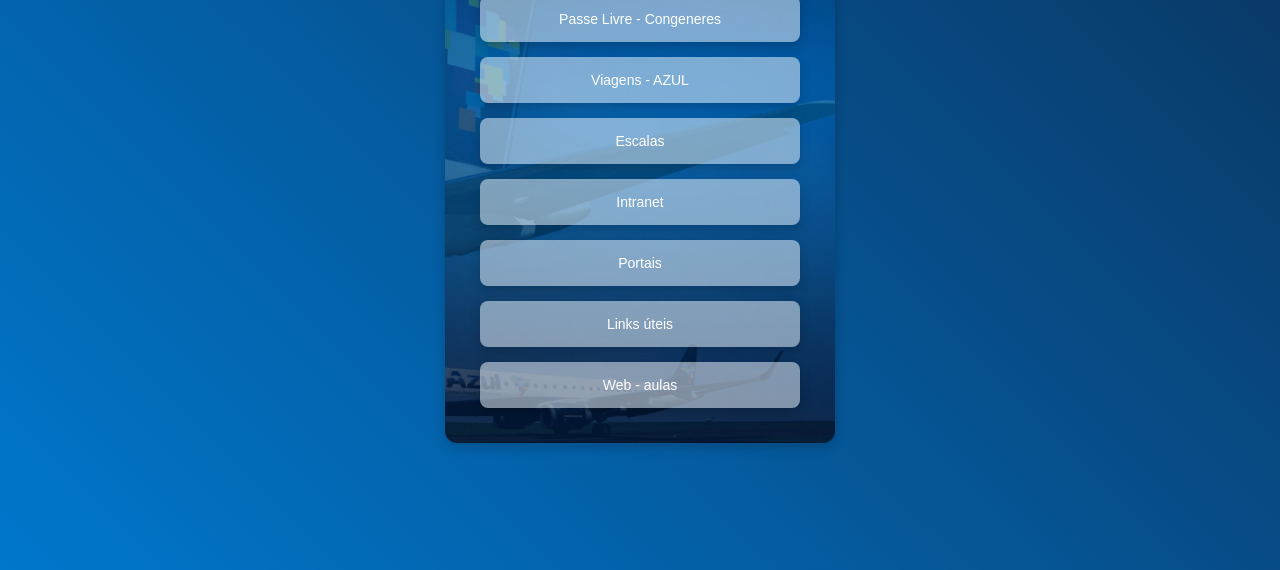
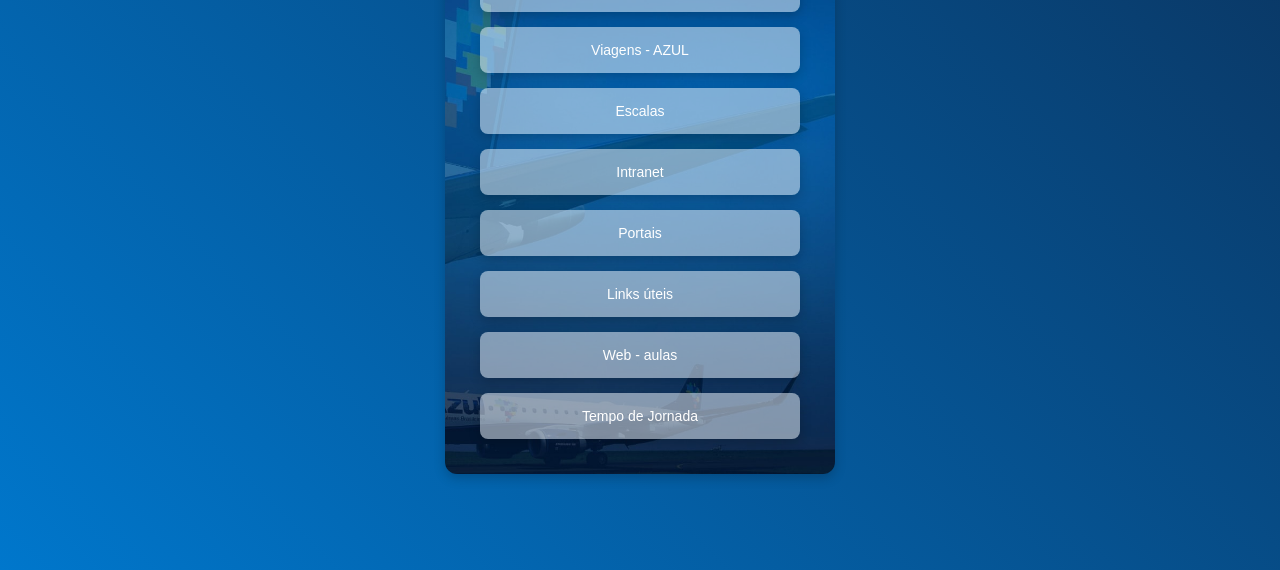
Before and after one commit to mendes-rafael-git/links_azul, a plain HTML site: page index.html in a window 1280 px wide. Shown: the part 230-800 px from the top of the page. Drawn offline with Linux system fonts and the light colour scheme.

Commit message:
Adicionado Link Calculadora

```diff
--- a/index.html
+++ b/index.html
@@ -53,6 +53,11 @@
             </a>
         </div>
 
+        <div class="link-item"  onclick="window.open('https://jornadacalc.netlify.app/', '_blank')">
+            <a >
+                Tempo de Jornada
+            </a>
+        </div>
         <!-- <p style="justify-content: center; display: flex; color: #0365ae;">By Rafael Mendes</p> -->
 
     </div>
```
